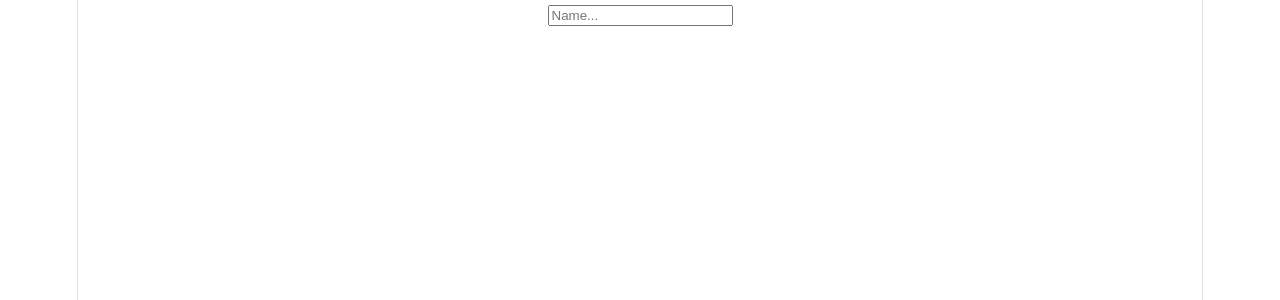
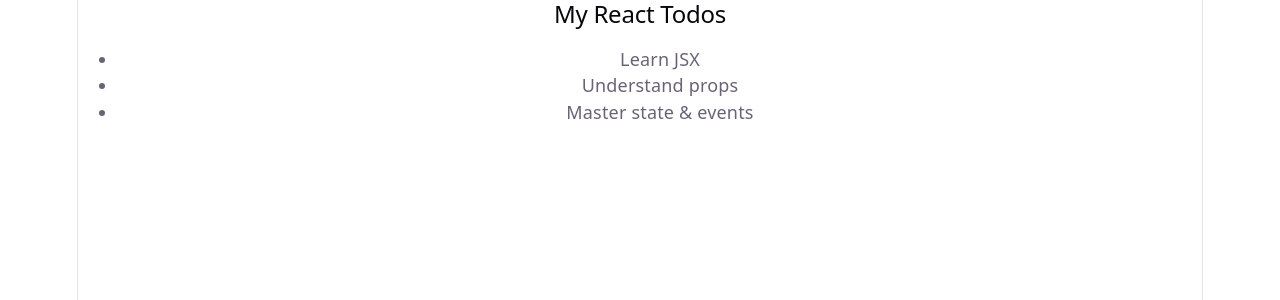
Before and after one commit to el-keiyya/react-app, a React (Vite) app: page / in a window 1280 px wide. Shown: the top 300 px of the page. Built offline with nearby package versions, Linux system fonts and the light colour scheme.

Commit message:
Render lists

```diff
--- a/src/App.jsx
+++ b/src/App.jsx
@@ -1,22 +1,31 @@
 import { useState } from "react";
 import "./App.css";
 
-function App() {
-  const [name, setName] = useState(false);
-
-  function handleChange(event) {
-    const value = event.target.value;
-    setName(value);
-  }
+function TodoList() {
+  const todos = [
+    { id: 1, text: "Learn JSX" },
+    { id: 2, text: "Understand props" },
+    { id: 3, text: "Master state & events" },
+  ];
 
   return (
     <div>
-      <input type="text" placeholder="Name..." onChange={handleChange} />
-      {name}
+      <h2>My React Todos</h2>
+      <ul>
+        {todos.map((todo) => (
+          <li key={todo.id}>{todo.text}</li>
+        ))}
+      </ul>
     </div>
   );
 }
 
-//COMPONENT = Function that returns JSX
+function App() {
+  return (
+    <div>
+      <TodoList />
+    </div>
+  );
+}
 
 export default App;
```
